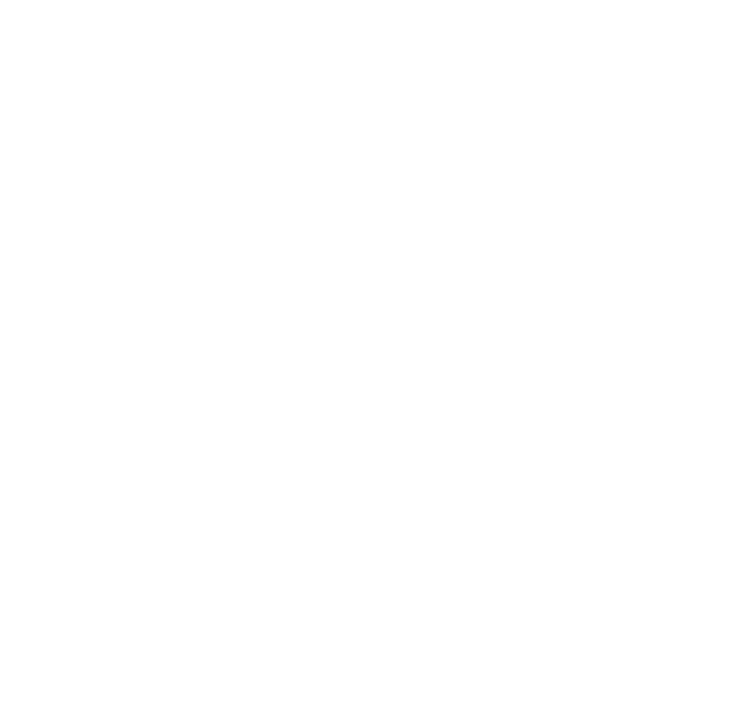
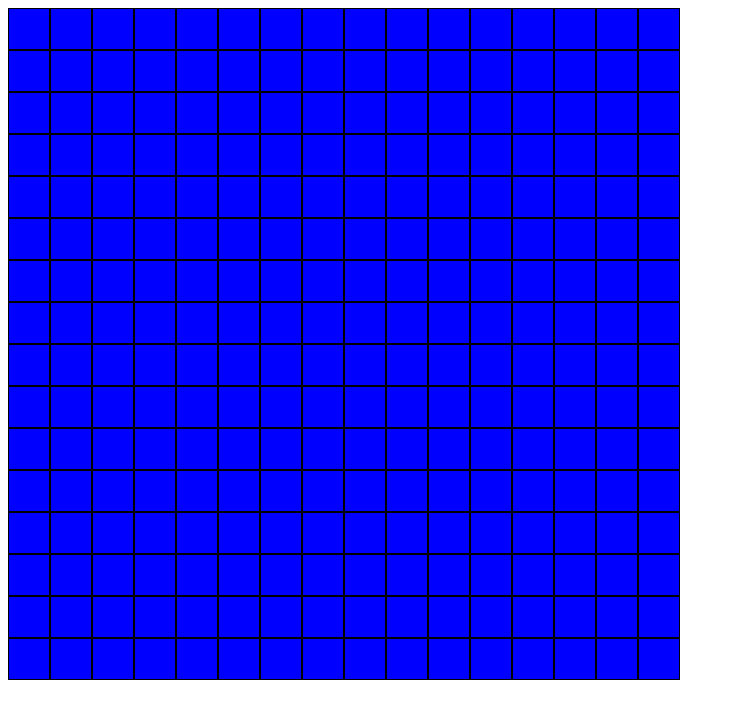
Before and after one commit to SQUASHD/etch-a-sketch, a plain HTML site: page index.html in a window 1280 px wide. Shown: the whole page, without its empty margins (0-735 px from the left). Drawn offline with Linux system fonts and the light colour scheme.

Commit message:
Create default grid with mouseover and mouseout listeners

```diff
--- a/index.html
+++ b/index.html
@@ -4,7 +4,7 @@
 	<meta charset="UTF-8">
 	<meta http-equiv="X-UA-Compatible" content="IE=edge">
 	<meta name="viewport" content="width=device-width, initial-scale=1.0">
-	<script src="script.js" def></script>
+	<script src="script.js" defer></script>
 	<link rel="stylesheet" href="style.css">
 	<title>My Etch-A-Sketch App</title>
 </head>
--- a/script.js
+++ b/script.js
@@ -0,0 +1,34 @@
+const cellSize = '40px'
+const gridSize = 16
+
+const container = document.getElementById('container')
+container.setAttribute('style', 'display: flex; flex-direction: column;')
+
+function createGrid() {
+  for (var i = 0; i < gridSize; i++) {
+    var row = document.createElement('div');
+    row.setAttribute('style', 'display:flex');
+
+    for (var j = 0; j < gridSize; j ++) {
+      var cell = document.createElement('div');
+      cell.setAttribute('style', `width: ${cellSize}; height: ${cellSize}; border: solid black 1px; background-color: blue`);
+      cell.classList.add('cell')
+
+      row.appendChild(cell);
+    }
+    container.appendChild(row);
+  }
+}
+
+createGrid();
+
+const gridCells = document.querySelectorAll('.cell');
+
+gridCells.forEach((cell) => {
+  cell.addEventListener('mouseover', () => {
+    cell.style.backgroundColor = 'red';
+  })
+  cell.addEventListener('mouseout', () => {
+    cell.style.backgroundColor = 'blue';
+  })
+});
```
